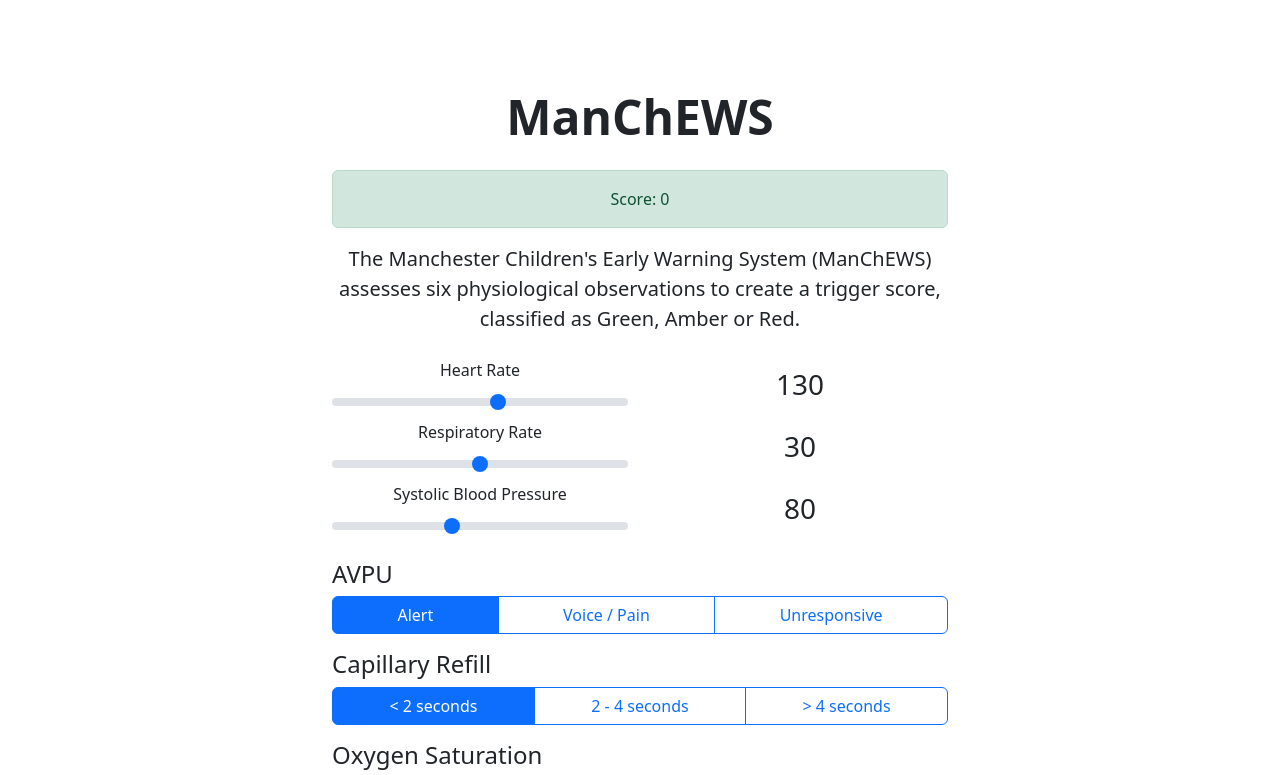
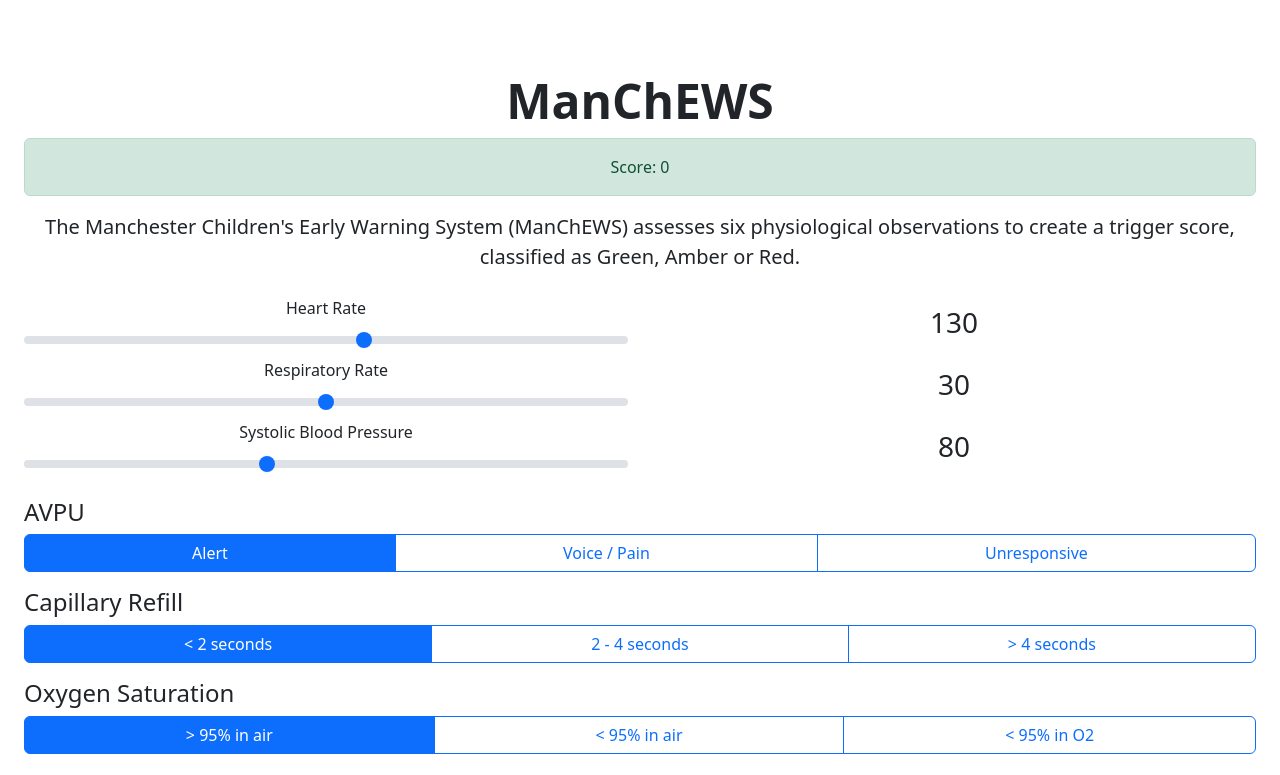
Before and after one commit to uppertoe/manchews, a plain HTML site: page index.html in a window 1280 px wide. Shown: the top 775 px of the page. Drawn offline with nearby package versions, Linux system fonts and the light colour scheme.

Commit message:
Update index.html

```diff
--- a/index.html
+++ b/index.html
@@ -14,10 +14,11 @@
 
     <body>
         <div class="px-4 py-4 my-5 text-center">
-            <h1 class="display-5 fw-bold p-3">ManChEWS</h1>
-            <div class="col-lg-6 mx-auto">
-                <div class="alert alert-success" role="alert" id="score-alert">
-                    Score: 0
+            <div class="sticky-top bg-white">
+                    <h1 class="display-5 fw-bold">ManChEWS</h1>
+                    <div class="alert alert-success" role="alert" id="score-alert">
+                        Score: 0
+                    </div>
                 </div>
                 <p class="lead mb-4">The Manchester Children's Early Warning System (ManChEWS) assesses six
                     physiological observations to create a trigger score, classified as Green, Amber or Red.</p>
```
